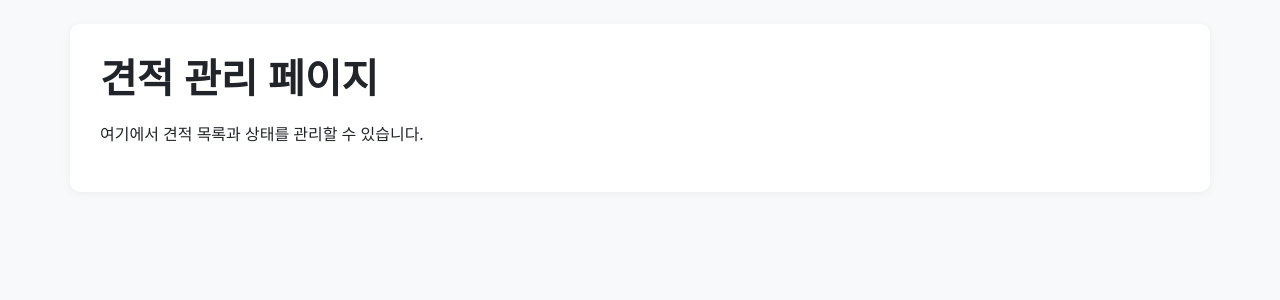
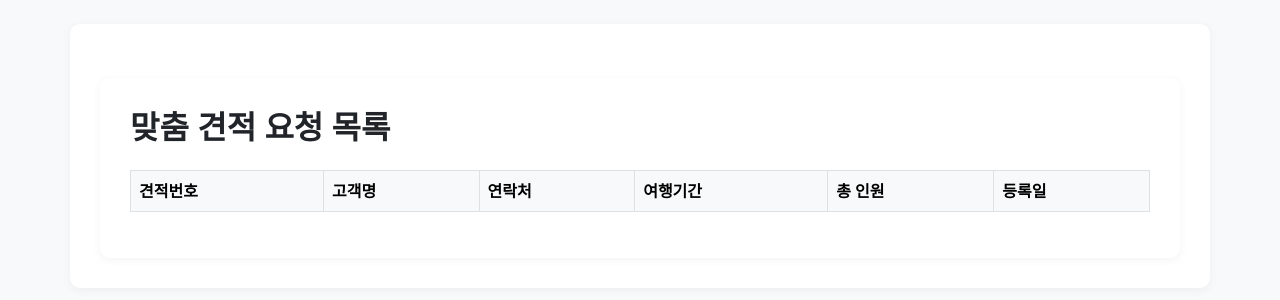
Before and after one commit to Kevin670224/gtour-admin, a Flask app: page /admin/quotes in a window 1280 px wide. Shown: the part 86-386 px from the top of the page. Run offline with Flask 3, Linux system fonts and the light colour scheme; lists and menus that the app fills with data are empty.

Commit message:
Fix: 견적 리스트 테이블 UI 추가

```diff
--- a/templates/admin/quotes.html
+++ b/templates/admin/quotes.html
@@ -3,6 +3,31 @@
 {% block title %}견적 관리{% endblock %}
 
 {% block content %}
-<h1>견적 관리 페이지</h1>
-<p>여기에서 견적 목록과 상태를 관리할 수 있습니다.</p>
+<div class="container mt-4">
+  <h2>맞춤 견적 요청 목록</h2>
+  <table class="table table-bordered mt-4">
+    <thead class="table-light">
+      <tr>
+        <th>견적번호</th>
+        <th>고객명</th>
+        <th>연락처</th>
+        <th>여행기간</th>
+        <th>총 인원</th>
+        <th>등록일</th>
+      </tr>
+    </thead>
+    <tbody>
+      {% for q in quotes %}
+      <tr>
+        <td>{{ q.quote_number }}</td>
+        <td>{{ q.customer_name }}</td>
+        <td>{{ q.phone }}</td>
+        <td>{{ q.start_date }} ~ {{ q.end_date }}</td>
+        <td>{{ q.adult_count + q.child_count + q.infant_count }}</td>
+        <td>{{ q.created_at.strftime('%Y-%m-%d') }}</td>
+      </tr>
+      {% endfor %}
+    </tbody>
+  </table>
+</div>
 {% endblock %}
```
